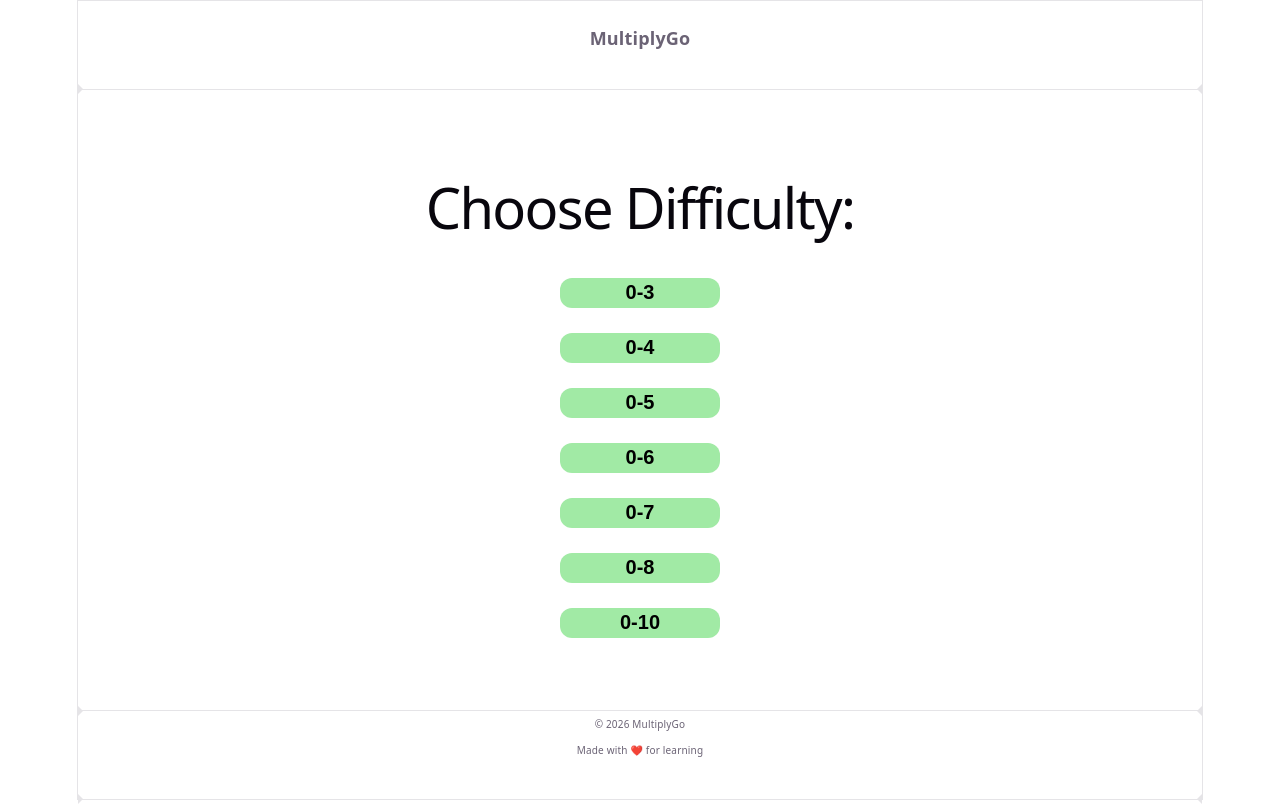
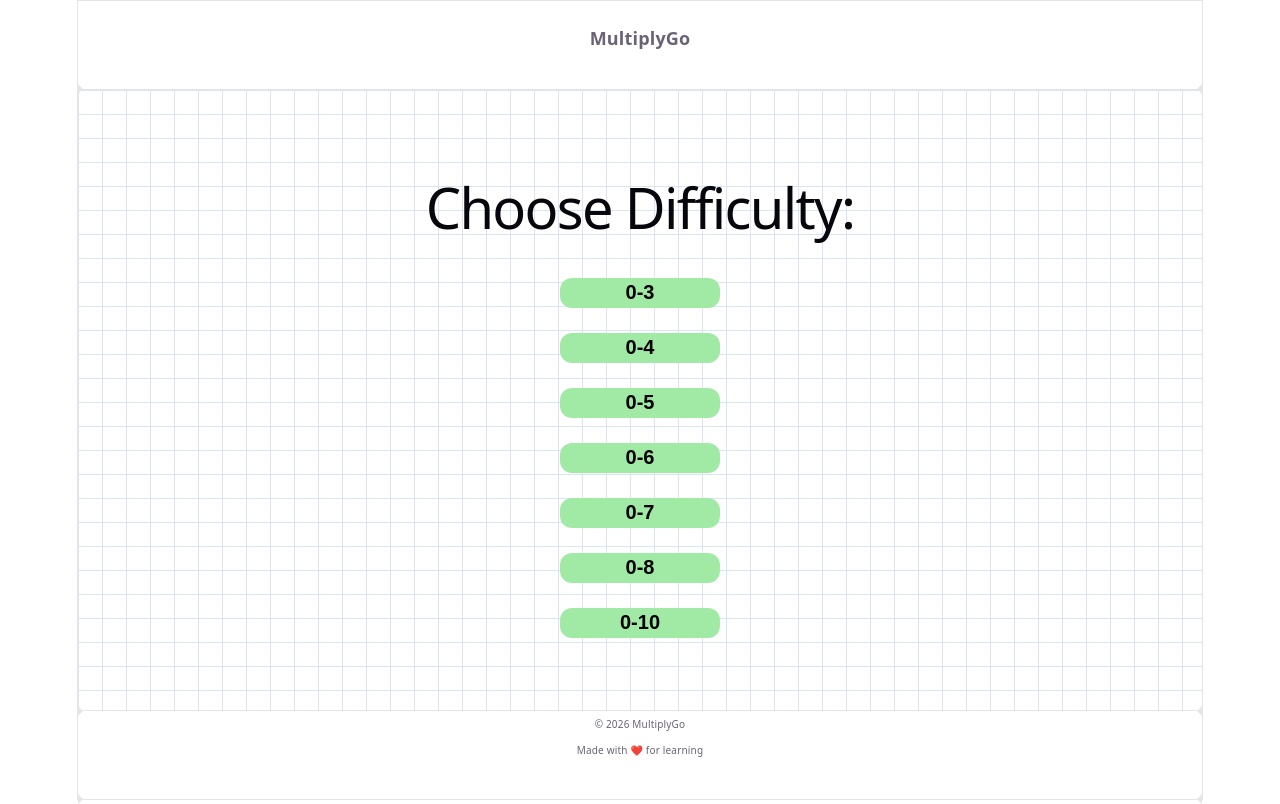
Before and after one commit to annaLibergod/MultiplyGo, a React (Vite) app: page / in a window 1280 px wide. Built offline with nearby package versions, Linux system fonts and the light colour scheme.

Commit message:
added cells

```diff
--- a/src/App.css
+++ b/src/App.css
@@ -31,6 +31,12 @@
     padding: 32px 20px 24px;
     gap: 18px;
   }
+
+  background-color: #fff;
+  background-image:
+    linear-gradient(#d9e6ef 1px, transparent 1px),
+    linear-gradient(90deg, #d9e6ef 1px, transparent 1px);
+  background-size: 24px 24px;
 }
 
 #next-steps {
```
